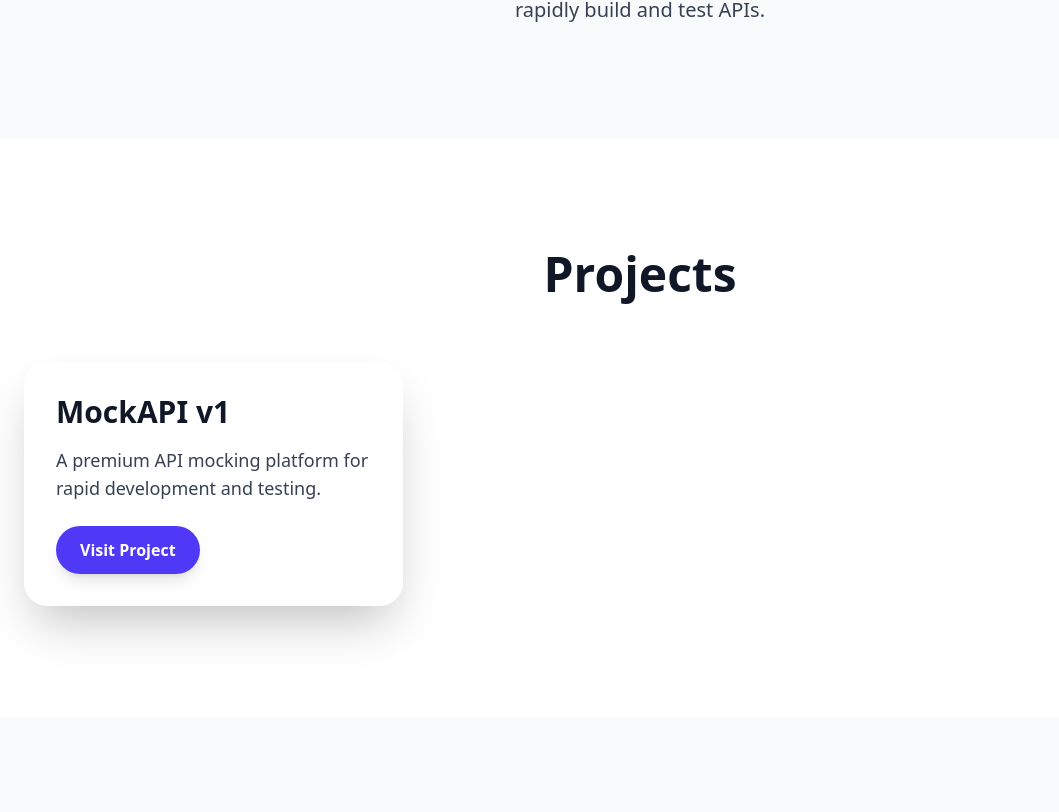
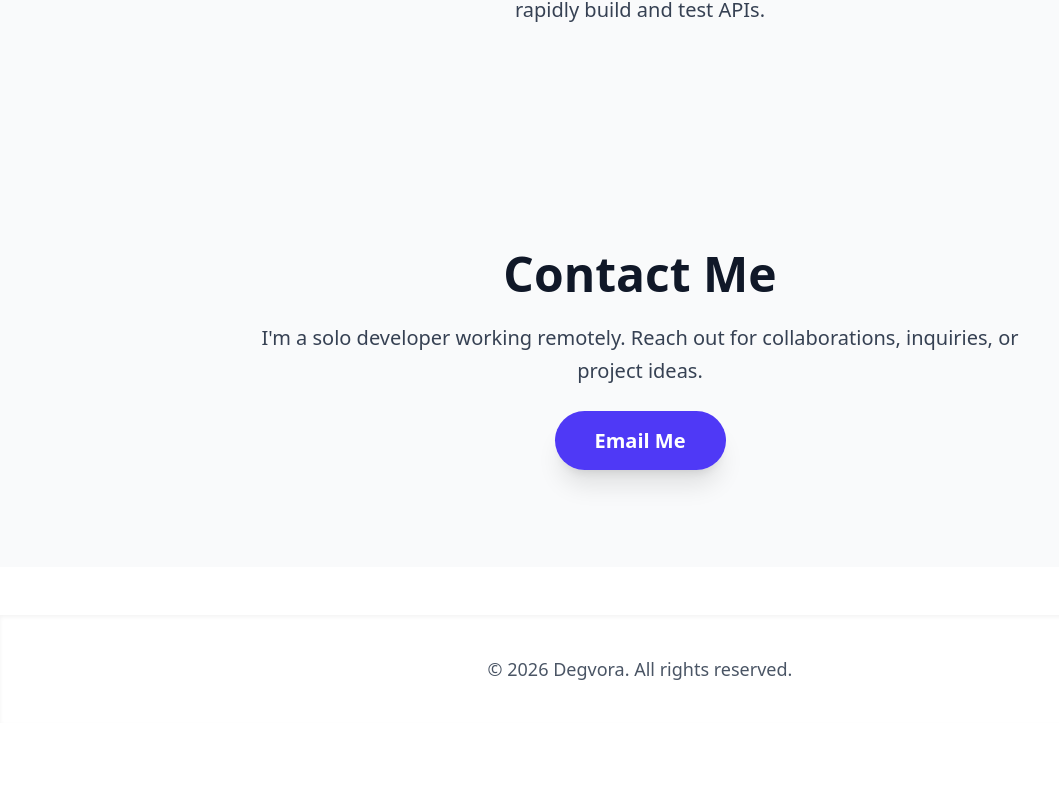
Before and after one commit to hamza-jaffar/degvora-website, a React (Vite) app: page / in a window 1280 px wide. Shown: the part 1088-1900 px from the top of the page, without its empty margins (0-1059 px from the left). After the commit the page ends 1811 px from the top, so only its background shows below. Built offline with nearby package versions, Linux system fonts and the light colour scheme.

Commit message:
Make SEO friendly and Add Logo

```diff
--- a/index.html
+++ b/index.html
@@ -1,8 +1,8 @@
-<!doctype html>
+<!DOCTYPE html>
 <html lang="en">
   <head>
     <meta charset="UTF-8" />
-    <link rel="icon" type="image/svg+xml" href="/vite.svg" />
+    <link rel="icon" type="image/svg+xml" href="/logo.jpg" />
     <meta name="viewport" content="width=device-width, initial-scale=1.0" />
     <title>degvora-website</title>
   </head>
--- a/package.json
+++ b/package.json
@@ -13,6 +13,7 @@
     "@tailwindcss/vite": "^4.1.18",
     "react": "^19.2.0",
     "react-dom": "^19.2.0",
+    "react-helmet": "^6.1.0",
     "tailwindcss": "^4.1.18"
   },
   "devDependencies": {
@@ -20,6 +21,7 @@
     "@types/node": "^24.10.1",
     "@types/react": "^19.2.5",
     "@types/react-dom": "^19.2.3",
+    "@types/react-helmet": "^6.1.11",
     "@vitejs/plugin-react": "^5.1.1",
     "eslint": "^9.39.1",
     "eslint-plugin-react-hooks": "^7.0.1",
--- a/src/App.tsx
+++ b/src/App.tsx
@@ -1,6 +1,33 @@
+import { Helmet } from "react-helmet";
+
 function App() {
   return (
     <div className="font-sans text-gray-900 scroll-smooth">
+      {/* SEO Meta Tags */}
+      <Helmet>
+        <title>Degvora | Premium Web Applications & APIs</title>
+        <meta
+          name="description"
+          content="Degvora is a home-based online software company specializing in modern web applications and APIs using React, Next.js, Laravel, and Tailwind CSS."
+        />
+        <meta
+          name="keywords"
+          content="Degvora, Web Developer, React, Next.js, Laravel, Tailwind CSS, API, Web Applications"
+        />
+        <meta name="author" content="Hamza Jaffar" />
+        <link rel="canonical" href="https://degvora.com/" />
+        <meta
+          property="og:title"
+          content="Degvora | Premium Web Applications & APIs"
+        />
+        <meta
+          property="og:description"
+          content="Building modern web applications and APIs using React, Next.js, Laravel, and Tailwind CSS."
+        />
+        <meta property="og:type" content="website" />
+        <meta property="og:url" content="https://degvora.com/" />
+      </Helmet>
+
       {/* Navbar */}
       <nav className="bg-white/80 backdrop-blur-md shadow-lg fixed w-full z-50">
         <div className="container mx-auto flex justify-between items-center py-5 px-6">
@@ -22,7 +49,10 @@ function App() {
       </nav>
 
       {/* Hero Section */}
-      <section className="relative h-screen flex flex-col justify-center items-center text-center px-6 bg-gradient-to-r from-indigo-700 via-purple-600 to-pink-500 overflow-hidden">
+      <section
+        className="relative h-screen flex flex-col justify-center items-center text-center px-6 bg-gradient-to-r from-indigo-700 via-purple-600 to-pink-500 overflow-hidden"
+        aria-label="Hero Section"
+      >
         {/* Floating shapes */}
         <div className="absolute top-0 left-0 w-72 h-72 bg-white/10 rounded-full blur-3xl animate-blob animation-delay-2000"></div>
         <div className="absolute bottom-10 right-0 w-72 h-72 bg-white/10 rounded-full blur-3xl animate-blob animation-delay-4000"></div>
@@ -43,9 +73,16 @@ function App() {
       </section>
 
       {/* About Section */}
-      <section id="about" className="py-28 bg-gray-50">
+      <section
+        id="about"
+        className="py-28 bg-gray-50"
+        aria-labelledby="about-heading"
+      >
         <div className="container mx-auto px-6 text-center">
-          <h2 className="text-4xl md:text-5xl font-bold mb-6 text-gray-900">
+          <h2
+            id="about-heading"
+            className="text-4xl md:text-5xl font-bold mb-6 text-gray-900"
+          >
             About Degvora
           </h2>
           <p className="text-gray-700 text-lg md:text-xl max-w-3xl mx-auto leading-relaxed">
@@ -63,39 +100,17 @@ function App() {
         </div>
       </section>
 
-      {/* Projects Section */}
-      <section id="projects" className="py-28 bg-white">
-        <div className="container mx-auto px-6">
-          <h2 className="text-4xl md:text-5xl font-bold mb-16 text-center text-gray-900">
-            Projects
-          </h2>
-          <div className="grid md:grid-cols-2 lg:grid-cols-3 gap-12">
-            {/* Project Card */}
-            <div className="bg-white/70 backdrop-blur-md rounded-3xl shadow-2xl p-8 transform hover:scale-105 hover:shadow-3xl transition duration-500">
-              <h3 className="text-2xl md:text-3xl font-semibold mb-4">
-                MockAPI v1
-              </h3>
-              <p className="text-gray-700 mb-6 text-lg">
-                A premium API mocking platform for rapid development and
-                testing.
-              </p>
-              <a
-                href="https://mockapi.degvora.com/"
-                target="_blank"
-                className="inline-block bg-indigo-600 text-white font-semibold py-3 px-6 rounded-full shadow-lg hover:bg-indigo-700 transition"
-              >
-                Visit Project
-              </a>
-            </div>
-            {/* Add more project cards here */}
-          </div>
-        </div>
-      </section>
-
       {/* Contact Section */}
-      <section id="contact" className="py-28 bg-gray-50">
+      <section
+        id="contact"
+        className="py-28 bg-gray-50"
+        aria-labelledby="contact-heading"
+      >
         <div className="container mx-auto px-6 text-center">
-          <h2 className="text-4xl md:text-5xl font-bold mb-6 text-gray-900">
+          <h2
+            id="contact-heading"
+            className="text-4xl md:text-5xl font-bold mb-6 text-gray-900"
+          >
             Contact Me
           </h2>
           <p className="text-gray-700 text-lg md:text-xl max-w-3xl mx-auto mb-10 leading-relaxed">
@@ -120,46 +135,19 @@ function App() {
 
       {/* Animations */}
       <style>{`
-        .animate-fadeIn {
-          opacity: 0;
-          animation: fadeIn 1s forwards;
-        }
-        .delay-200 {
-          animation-delay: 0.2s;
-        }
-        .delay-400 {
-          animation-delay: 0.4s;
-        }
-        @keyframes fadeIn {
-          to {
-            opacity: 1;
-          }
-        }
+        .animate-fadeIn { opacity: 0; animation: fadeIn 1s forwards; }
+        .delay-200 { animation-delay: 0.2s; }
+        .delay-400 { animation-delay: 0.4s; }
+        @keyframes fadeIn { to { opacity: 1; } }
 
         @keyframes blob {
-          0%,
-          100% {
-            transform: translate(0px, 0px) scale(1);
-          }
-          33% {
-            transform: translate(30px, -50px) scale(1.1);
-          }
-          66% {
-            transform: translate(-20px, 20px) scale(0.9);
-          }
+          0%,100% { transform: translate(0px,0px) scale(1); }
+          33% { transform: translate(30px,-50px) scale(1.1); }
+          66% { transform: translate(-20px,20px) scale(0.9); }
         }
-
-        .animate-blob {
-          animation: blob 8s infinite;
-        }
-
-        .animation-delay-2000 {
-          animation-delay: 2s;
-        }
-
-        .animation-delay-4000 {
-          animation-delay: 4s;
-        }
+        .animate-blob { animation: blob 8s infinite; }
+        .animation-delay-2000 { animation-delay: 2s; }
+        .animation-delay-4000 { animation-delay: 4s; }
       `}</style>
     </div>
   );
```
Also changed, not shown: public/logo.jpg (added), 1 other file (tests, documents, lock files or other folders).
